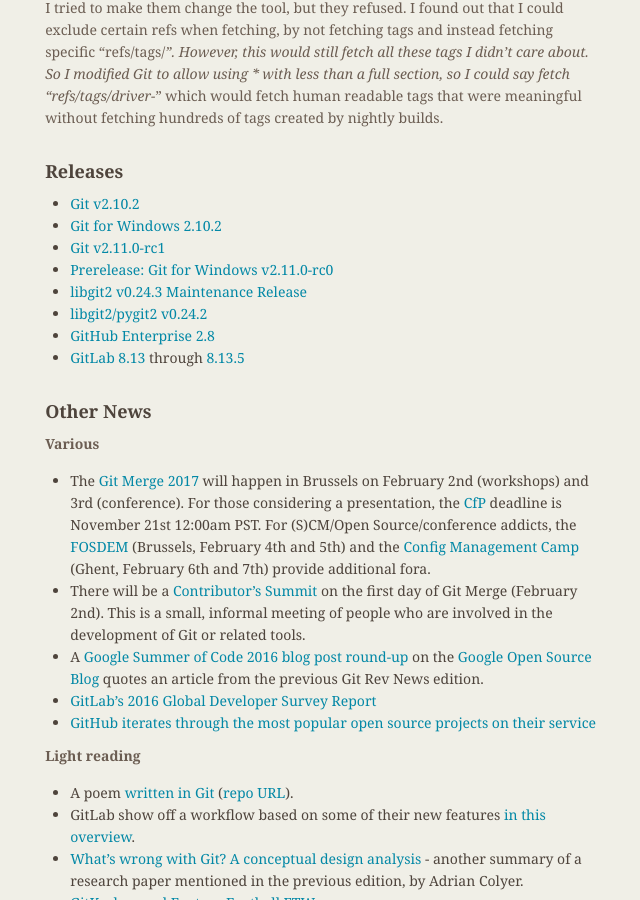
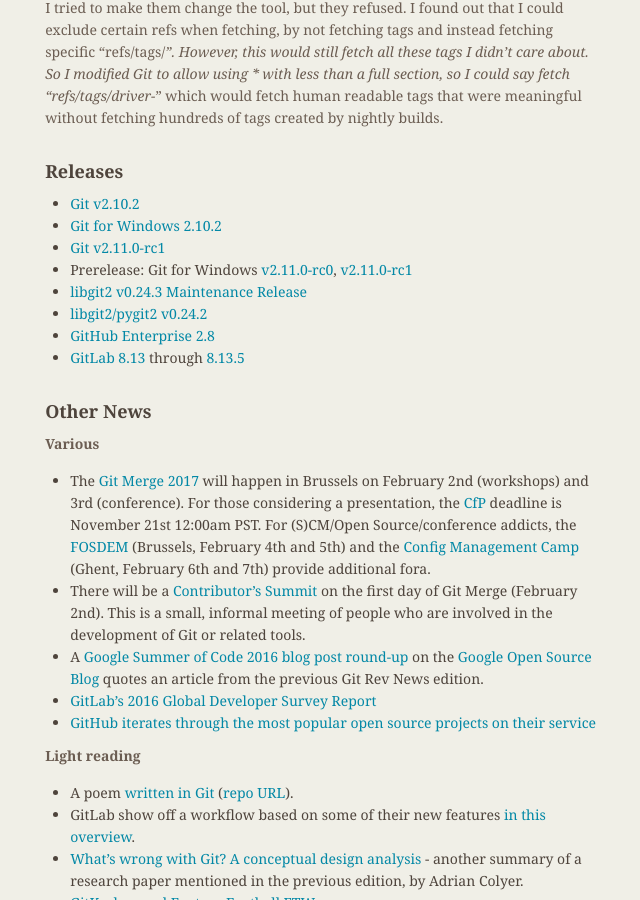
Before and after one commit to git/git.github.io, a Jekyll site: the page built from rev_news/drafts/edition-21.md, in a window 1280 px wide and 900 px high, scrolled down 4956 px. Shown: the whole window, without its empty margins (484-1124 px from the left). Built offline with Jekyll 4.4.1, drawn with Linux system fonts in a browser that asks for light colours.

Commit message:
Rev News: mention Git for Windows v2.11.0-rc1
Signed-off-by: Johannes Schindelin <johannes.schindelin@gmx.de>

```diff
--- a/rev_news/drafts/edition-21.md
+++ b/rev_news/drafts/edition-21.md
@@ -302,7 +302,7 @@
 * [Git v2.10.2](https://public-inbox.org/git/xmqqd1ijwu3s.fsf@gitster.mtv.corp.google.com/)
 * [Git for Windows 2.10.2](https://public-inbox.org/git/alpine.DEB.2.20.1611022158140.3108@virtualbox/)
 * [Git v2.11.0-rc1](https://public-inbox.org/git/xmqqbmxl1tsb.fsf@gitster.mtv.corp.google.com/)
-* [Prerelease: Git for Windows v2.11.0-rc0](https://public-inbox.org/git/alpine.DEB.2.20.1611051025030.3108@virtualbox/)
+* Prerelease: Git for Windows [v2.11.0-rc0](https://public-inbox.org/git/alpine.DEB.2.20.1611051025030.3108@virtualbox/), [v2.11.0-rc1](https://github.com/git-for-windows/git/releases/tag/v2.11.0-rc1.windows.1)
 * [libgit2 v0.24.3 Maintenance Release](https://github.com/libgit2/libgit2/releases/tag/v0.24.3)
 * [libgit2/pygit2 v0.24.2](https://github.com/libgit2/pygit2/releases/tag/v0.24.2)
 * [GitHub Enterprise 2.8](https://github.com/blog/2280-github-enterprise-2-8-is-now-available-with-code-review-project-management-tools-and-jupyter-notebook-rendering)
```
